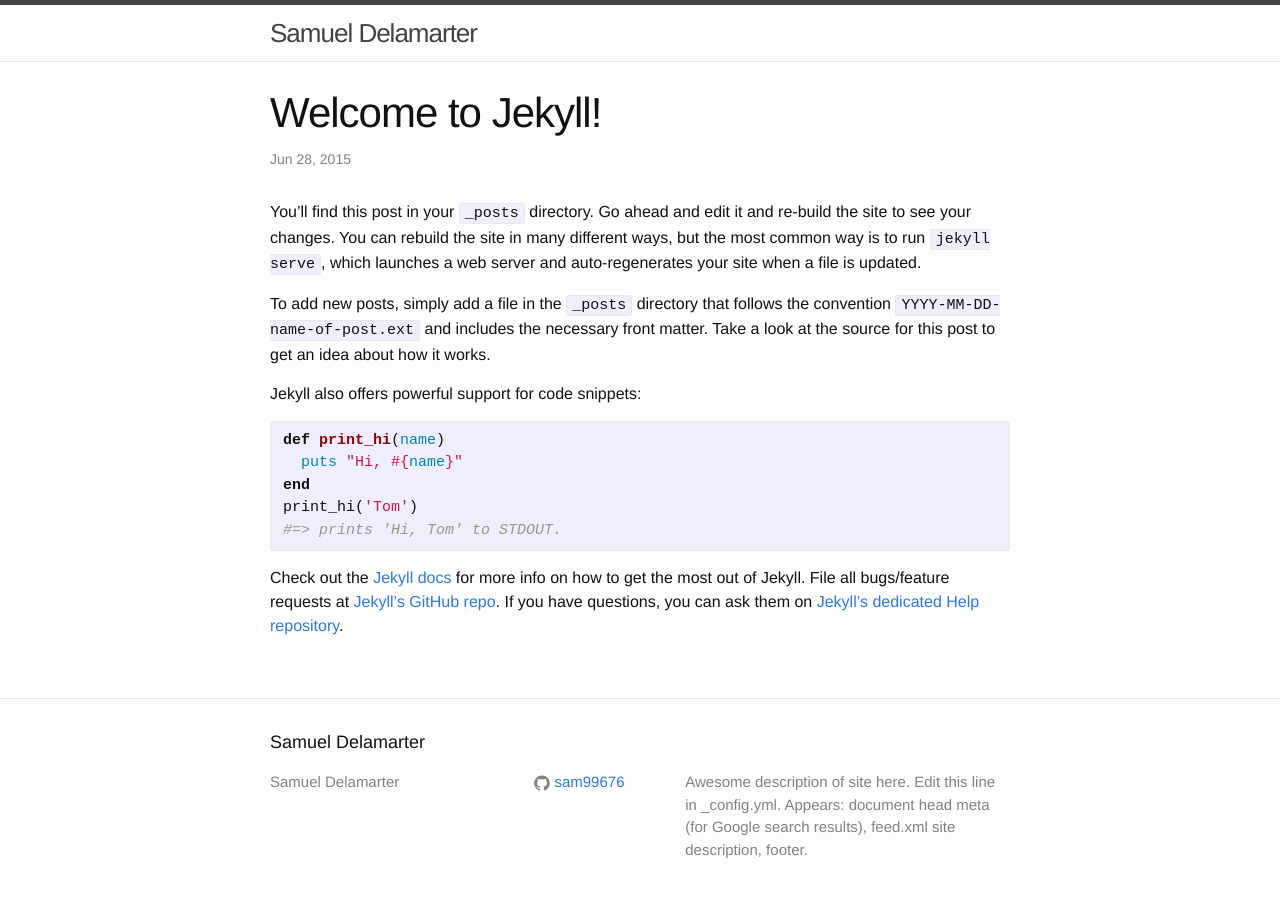
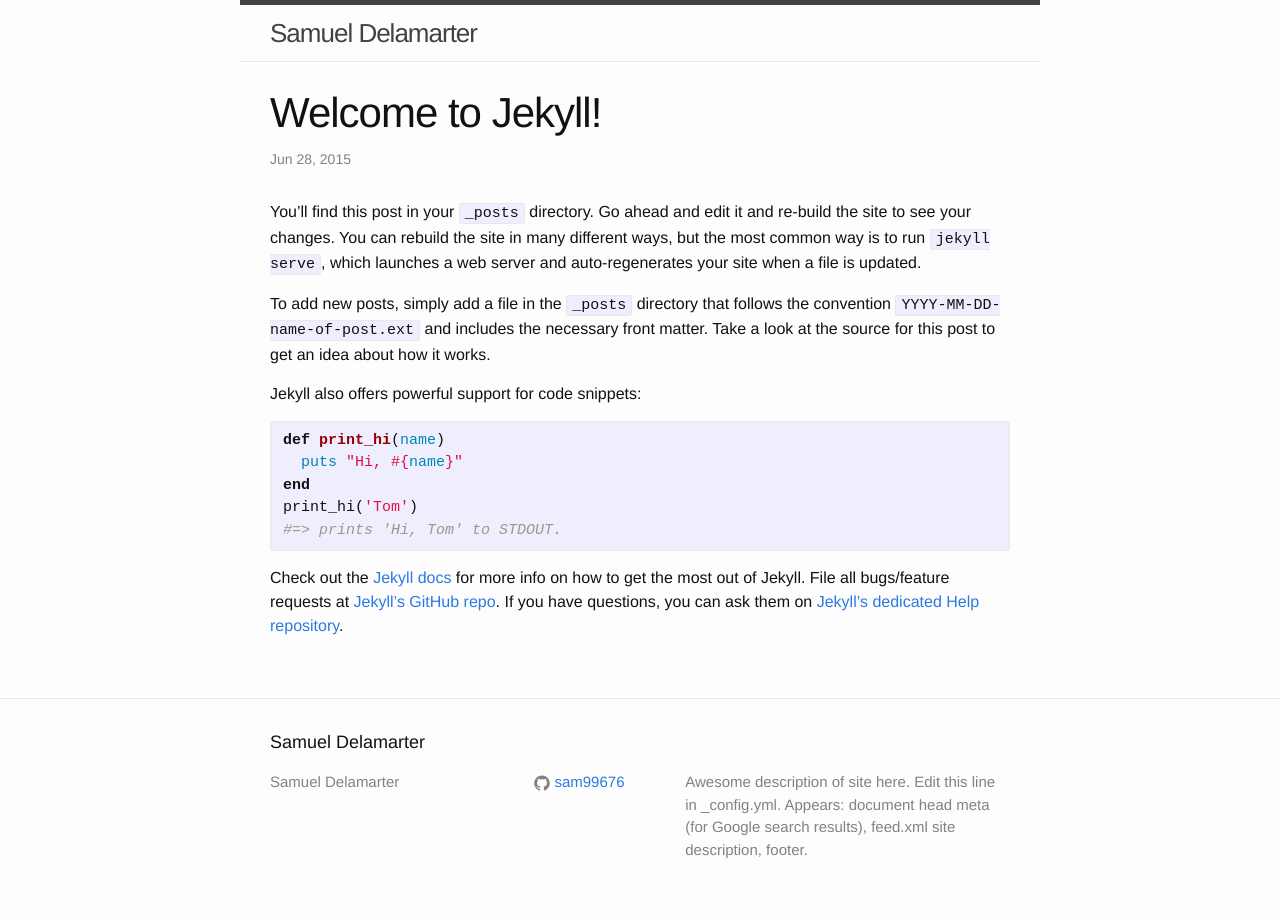
Before and after one commit to erhoopster/sam99676.github.io, a Jekyll site: the page built from _posts/2015-06-28-welcome-to-jekyll.markdown, in a window 1280 px wide. Built offline with Jekyll 4.4.1, drawn with Linux system fonts in a browser that asks for light colours.

Commit message:
Remove unnecessary div

```diff
--- a/_includes/header.html
+++ b/_includes/header.html
@@ -1,6 +1,4 @@
-<header class="site-header">
-
-  <div class="wrapper">
+<header class="site-header wrapper">
 
     <a class="site-title" href="{{ site.baseurl }}/">{{ site.title }}</a>
 
@@ -22,6 +20,4 @@
       </div>
     </nav>
 
-  </div>
-
 </header>
```
